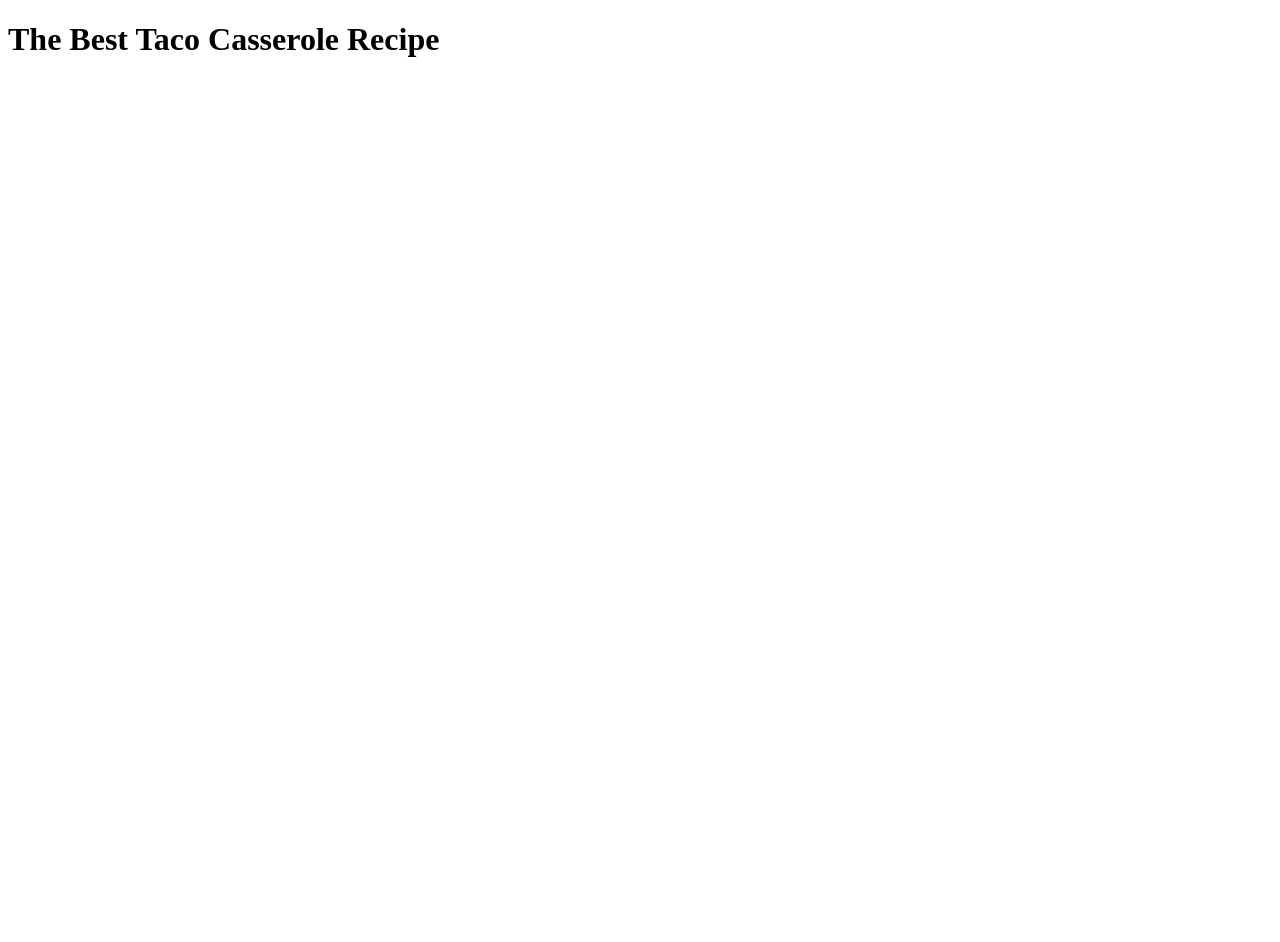
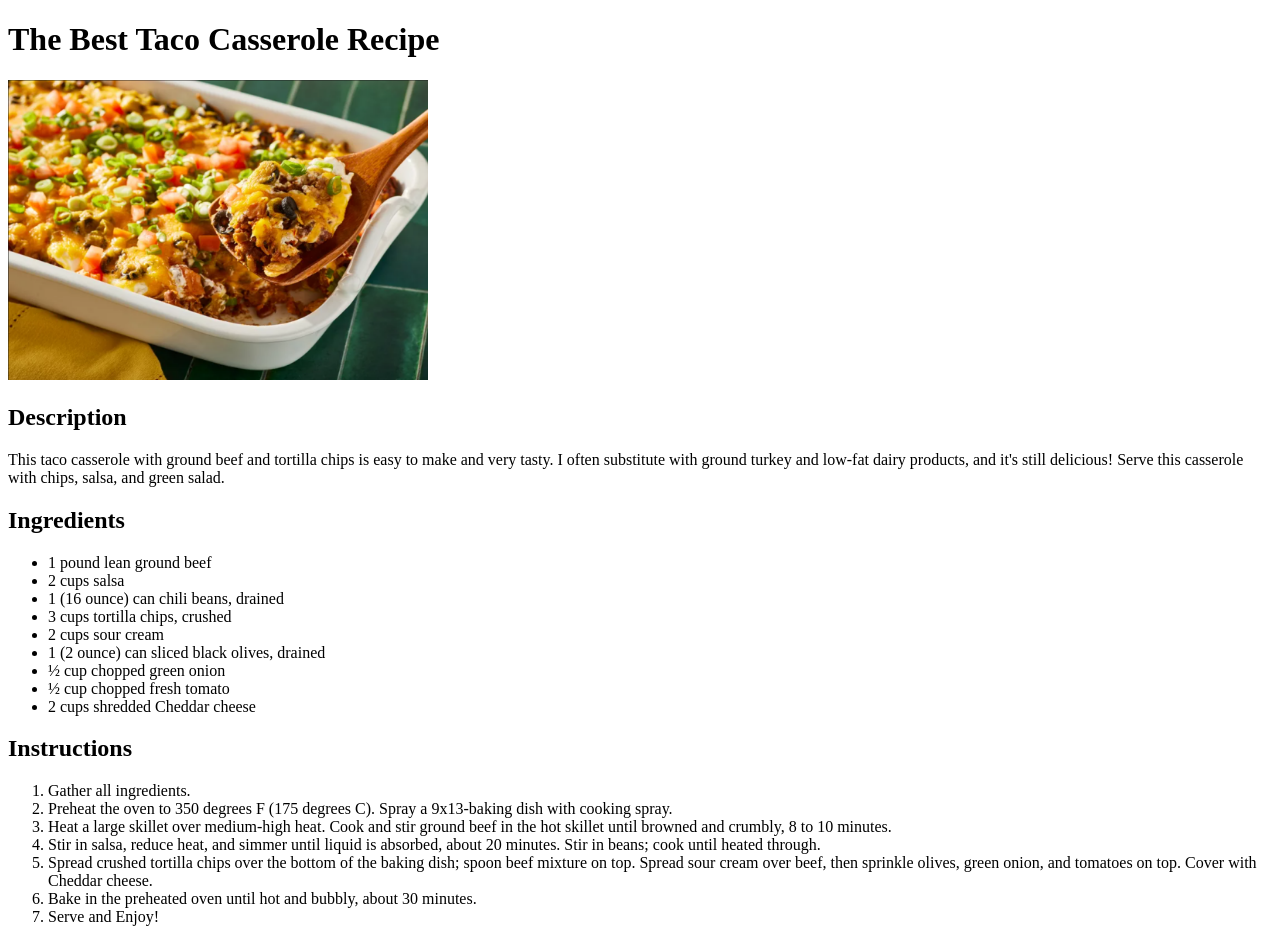
Before and after one commit to misckiua/odin-recipes, a plain HTML site: page recipes/taco-casserole.html in a window 1280 px wide. Before the commit the page ends 800 px from the top, so only its background shows below. Drawn offline with Linux system fonts and the light colour scheme.

Commit message:
Add content for taco-casserole.html
Add all necessary content for taco.casserole.html including images.

```diff
--- a/recipes/taco-casserole.html
+++ b/recipes/taco-casserole.html
@@ -6,5 +6,34 @@
 </head>
 <body>
     <h1>The Best Taco Casserole Recipe</h1>
+    <img src="../images/taco-casserole.png" alt="Golden baked taco casserole topped with melted cheddar cheese, sliced black olives, chopped green onions, and diced tomatoes, served in a white dish on a wooden table with a warm and inviting atmosphere" width="420" height="300">
+
+    <h2>Description</h2>
+    <p>This taco casserole with ground beef and tortilla chips is easy to make and very
+    tasty. I often substitute with ground turkey and low-fat dairy products, and it's still
+    delicious! Serve this casserole with chips, salsa, and green salad.</p>
+
+    <h2>Ingredients</h2>
+    <ul>
+        <li>1 pound lean ground beef</li>
+        <li>2 cups salsa</li>
+        <li>1 (16 ounce) can chili beans, drained</li>
+        <li>3 cups tortilla chips, crushed</li>
+        <li>2 cups sour cream</li>
+        <li>1 (2 ounce) can sliced black olives, drained</li>
+        <li>&frac12; cup chopped green onion</li>
+        <li>&frac12; cup chopped fresh tomato</li>
+        <li>2 cups shredded Cheddar cheese</li>
+    </ul>
+
+    <h2>Instructions</h2>
+    <ol>
+        <li>Gather all ingredients.</li>
+        <li>Preheat the oven to 350 degrees F (175 degrees C). Spray a 9x13-baking dish with cooking spray.</li>
+        <li>Heat a large skillet over medium-high heat. Cook and stir ground beef in the hot skillet until browned and crumbly, 8 to 10 minutes.</li>
+        <li>Stir in salsa, reduce heat, and simmer until liquid is absorbed, about 20 minutes. Stir in beans; cook until heated through.</li>
+        <li>Spread crushed tortilla chips over the bottom of the baking dish; spoon beef mixture on top. Spread sour cream over beef, then sprinkle olives, green onion, and tomatoes on top. Cover with Cheddar cheese.</li>
+        <li>Bake in the preheated oven until hot and bubbly, about 30 minutes.</li>
+        <li>Serve and Enjoy!</li>
 </body>
 </html>
```
